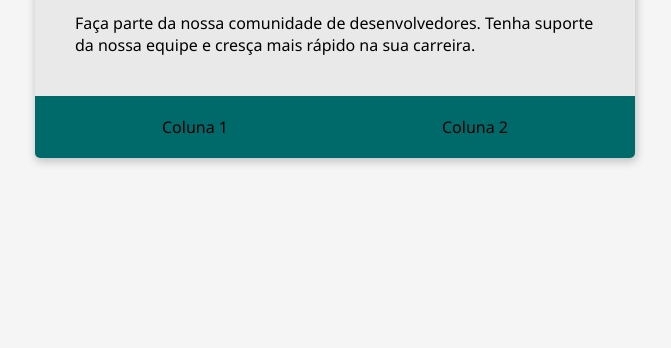
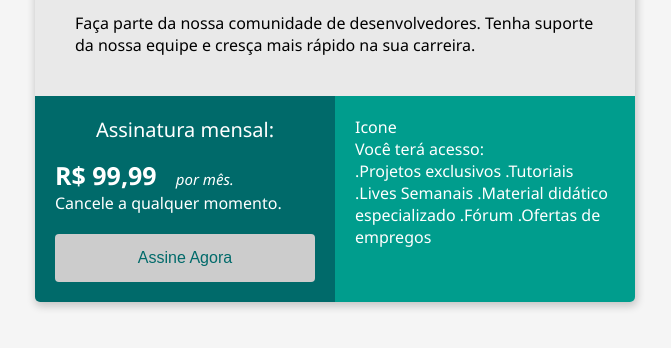
Before and after one commit to thethalles/bootcamp-devjr-modulo2, a plain HTML site: page index.html in a window 1280 px wide. Shown: the part 140-488 px from the top of the page, without its empty margins (305-976 px from the left). Drawn offline with Linux system fonts and the light colour scheme.

Commit message:
closes #4 - tags button e span

```diff
--- a/index.html
+++ b/index.html
@@ -28,9 +28,7 @@
 
         .flex-container{
             display: flex;
-            background-color: #006a6a;
             justify-content: space-around;
-            padding: 20px;
         }
 
         .header-title {
@@ -46,10 +44,61 @@
             font-weight: 600;
             margin-bottom: 15px;
         }
+
+        .col-1 {
+            background-color: #006a6a;
+            width: 50%;
+            padding: 20px;
+            color: #fff;
+        }
+
+        .col-2 {
+            background-color: #009d8d;
+            width: 50%;
+            padding: 20px;
+            color: #fff;
+        }
+
+        .subscription-title {
+            font-size: 20px;
+            text-align: center;
+            margin-bottom: 15px;
+        }
+
+        .price {
+            font-size: 25px;
+            font-weight: 700;
+        }
+
+        .month {
+            font-size: 15px;
+            font-style: italic;
+            padding-left: 15px;
+        }
+
+        .button {
+            margin-top: 20px;
+            width: 100%;
+            padding: 15px 32px;
+
+            color: #006a6a;
+            background-color: #cccccc;
+
+            font-size: 16px;
+
+            border-radius: 4px;
+            border: none;
+
+            cursor: pointer;
+        }
+
+        .button:hover {
+            background-color: #e9e9e9;
+        }
     </style>
 
+</head>
 
-</head>
 <body>
     <div class = "container">
         <div class = "header">
@@ -64,12 +113,42 @@
             Tenha suporte da nossa equipe e cresça mais rápido na sua carreira.
         </div>
     </div>
-        <div class ="flex-container">
-            <div>
-                Coluna 1
+        <div class = "flex-container">
+            <div class = "col-1">
+                <div class = "subscription-title">
+                    Assinatura mensal:
+                </div>
+
+                <div>
+                    <span class = "price">R$ 99,99</span>
+                    <span class = "month">por mês.</span>
+                </div>
+
+                <div>
+                    Cancele a qualquer momento.
+                </div>
+
+                <button class = "button">Assine Agora</button>
+
             </div>
-            <div>
-                Coluna 2
+
+            <div class = "col-2">
+                <div>
+                    Icone
+                </div>
+
+                <div>
+                    Você terá acesso:
+                </div>
+
+                <div>
+                    .Projetos exclusivos
+                    .Tutoriais
+                    .Lives Semanais
+                    .Material didático especializado
+                    .Fórum
+                    .Ofertas de empregos
+                </div>
             </div>
         </div>
     </div>
```
